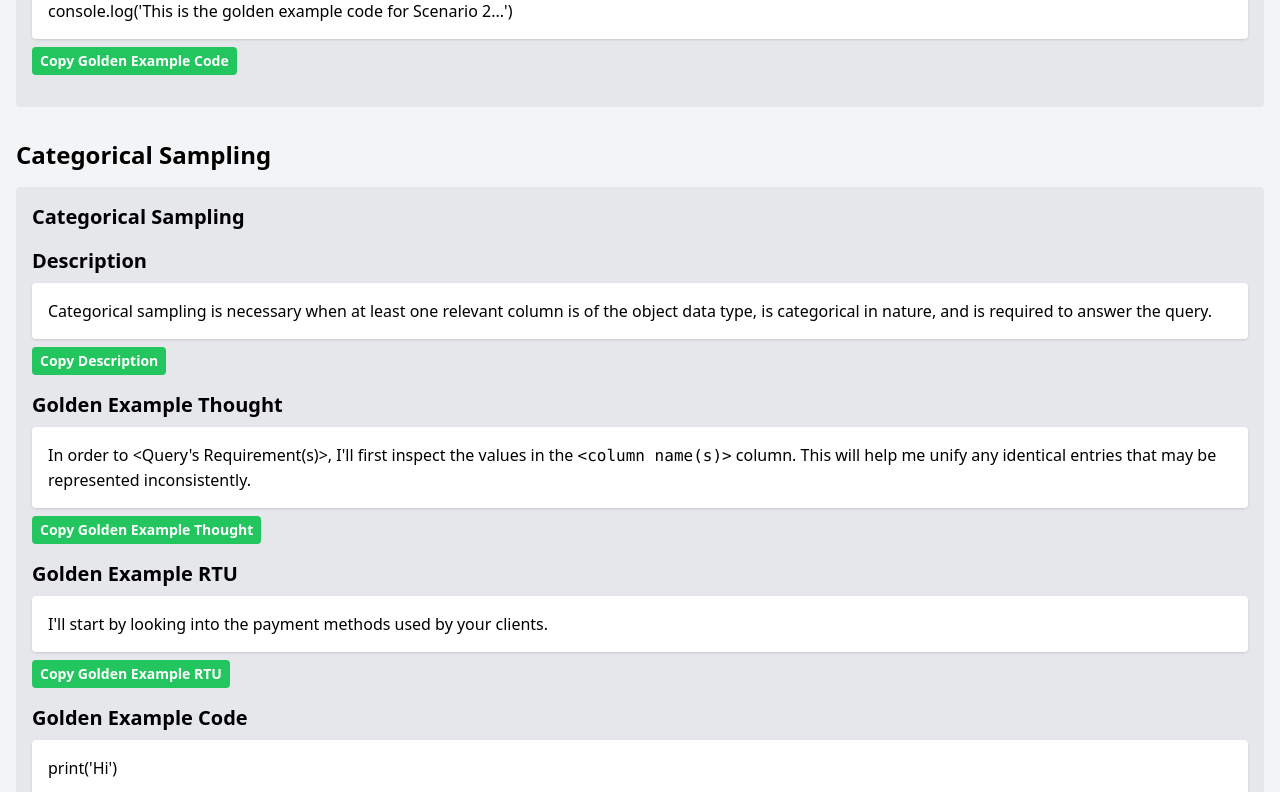
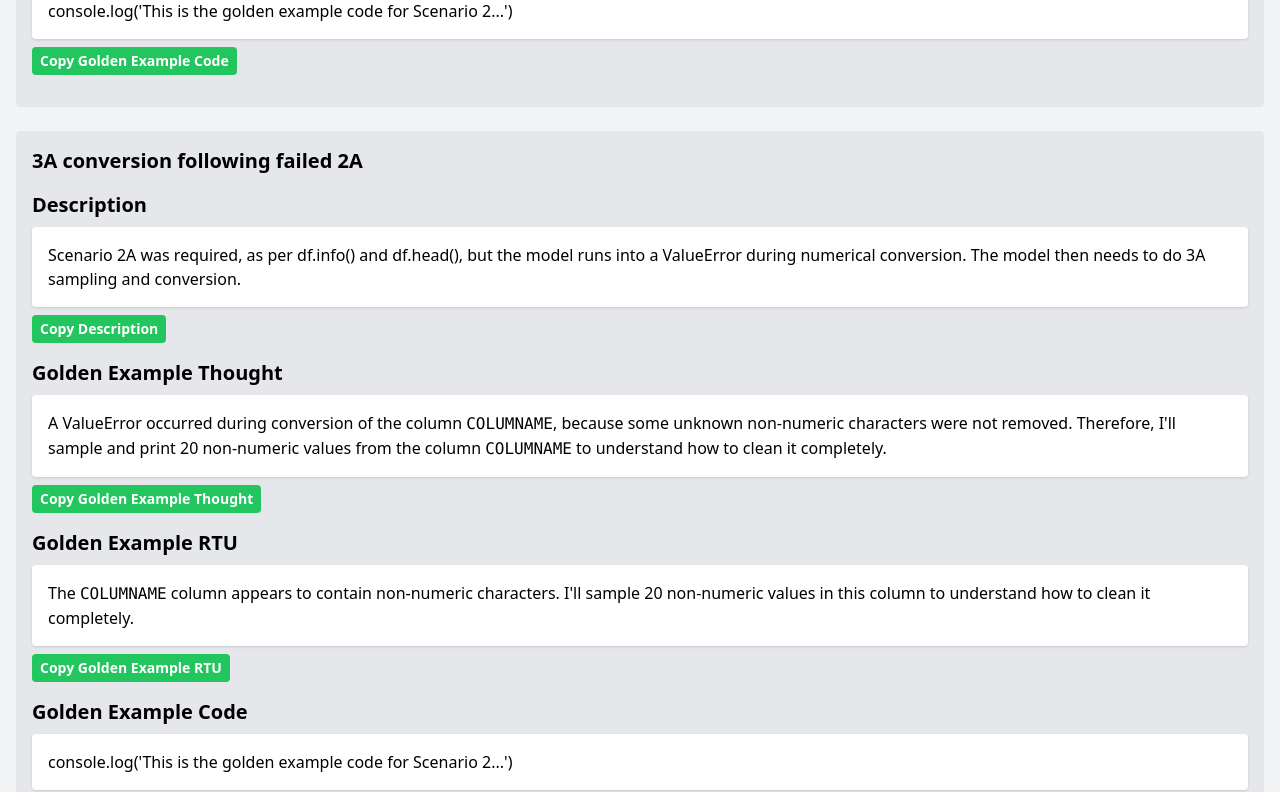
Before and after one commit to devbm7/policy-viewer, a Next.js app: page / in a window 1280 px wide. Shown: the part 1560-2352 px from the top of the page. Built offline with nearby package versions, Linux system fonts and the light colour scheme.

Commit message:
v0.1.2 - Adding more content

```diff
--- a/pages/index.tsx
+++ b/pages/index.tsx
@@ -40,6 +40,13 @@ const exampleTopics: Topic[] = [
         goldenExampleRTU: "I'll start by looking into the `GMV` column to prepare it for analysis.",
         goldenExampleCode: "console.log('This is the golden example code for Scenario 2...')",
       },
+      {
+        name: "3A conversion following failed 2A",
+        description: "Scenario 2A was required, as per df.info() and df.head(), but the model runs into a ValueError during numerical conversion. The model then needs to do 3A sampling and conversion.",
+        goldenExampleThought: "A ValueError occurred during conversion of the column `COLUMNAME`, because some unknown non-numeric characters were not removed. Therefore, I'll sample and print 20 non-numeric values from the column `COLUMNAME` to understand how to clean it completely.",
+        goldenExampleRTU: "The `COLUMNAME` column appears to contain non-numeric characters. I'll sample 20 non-numeric values in this column to understand how to clean it completely.",
+        goldenExampleCode: "console.log('This is the golden example code for Scenario 2...')",
+      },
     ],
   },
   {
@@ -50,7 +57,7 @@ const exampleTopics: Topic[] = [
         description: "Categorical sampling is necessary when at least one relevant column is of the object data type, is categorical in nature, and is required to answer the query.",
         goldenExampleThought:"In order to <Query's Requirement(s)>, I'll first inspect the values in the `<column name(s)>` column. This will help me unify any identical entries that may be represented inconsistently.",
         goldenExampleRTU: "I'll start by looking into the payment methods used by your clients.",
-        goldenExampleCode: "print('Hi')"
+        goldenExampleCode: "print('Hi')\nprint(10)"
       },
     ],
   },
```
